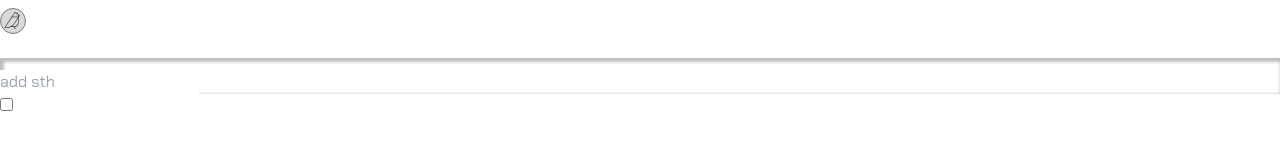
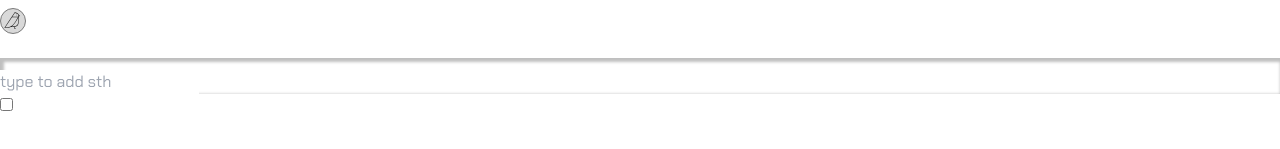
Before and after one commit to mikelord007/Soul.chat, a SvelteKit app: page / in a window 1280 px wide. Shown: the part 333-482 px from the top of the page. Built offline with nearby package versions, Linux system fonts and the light colour scheme.

Commit message:
fixed checkbox styles

```diff
--- a/src/routes/+page.svelte
+++ b/src/routes/+page.svelte
@@ -65,7 +65,7 @@
 				{/each}
 				<input
 					class="px-2 py-1 w-[15ch] outline-none bg-transparent border-[2.4px] border-solid border-[#646464] shrink-0 relative top-[1px]"
-					placeholder="add sth"
+					placeholder="type to add sth"
 					on:keypress={addInterest}
 				/>
 			</div>
@@ -73,11 +73,11 @@
 	</div>
 	<div class="px-12 mt-14 ml-[1px] flex items-center gap-2">
 		<input
-			class="cursor-pointer accent-[#424242] hover:accent-[#424242] outline-none"
+			class="cursor-pointer accent-[#424242] hover:accent-[#424242] outline-none aspect-square w-[1.1rem]"
 			type="checkbox"
 			id="soulReaper"
 		/>
-		<label for="soulReaper" class="cursor-pointer select-none text-xs">
+		<label for="soulReaper" class="cursor-pointer select-none text-sm">
 			Connect with the most Soul Reaper
 		</label>
 	</div>
```
